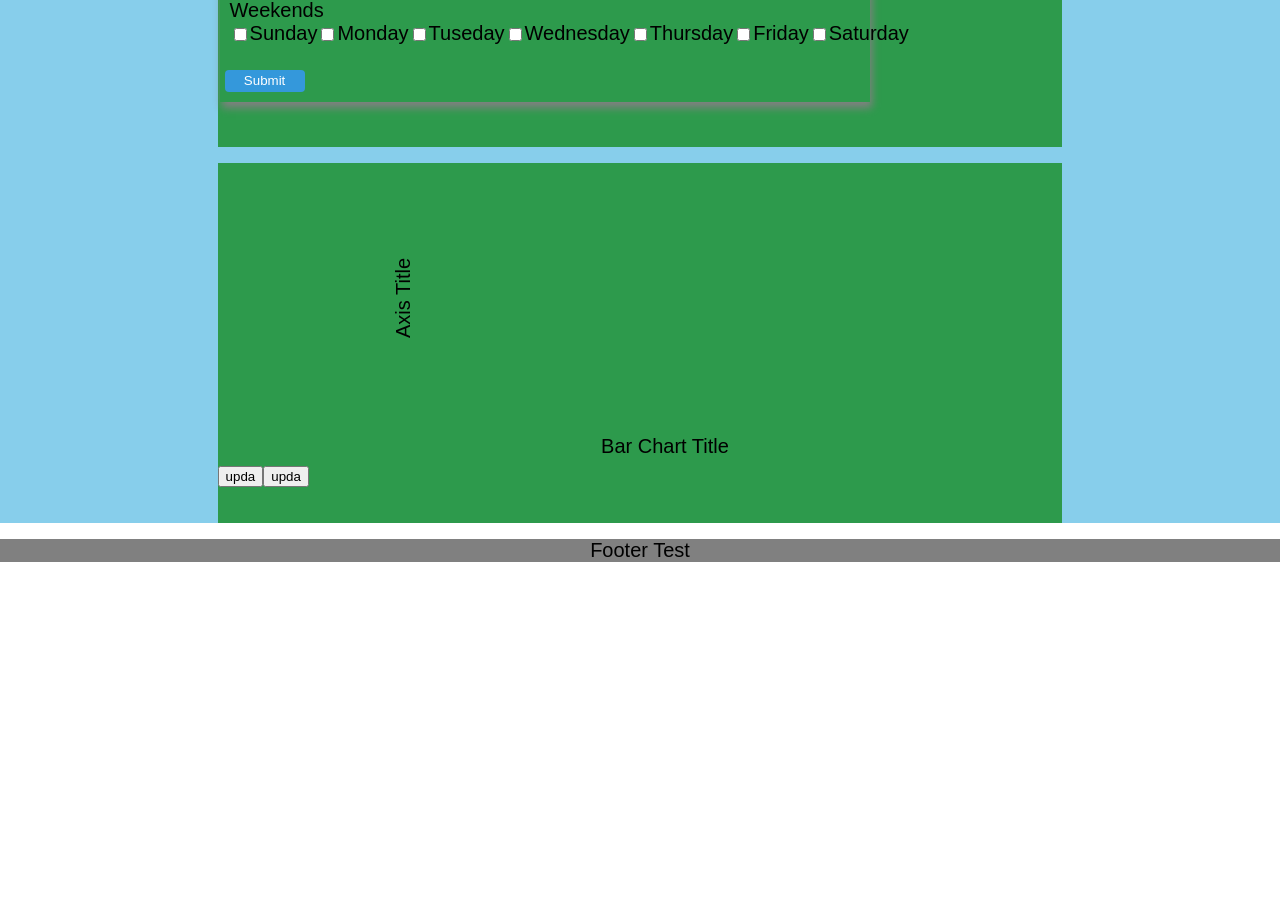
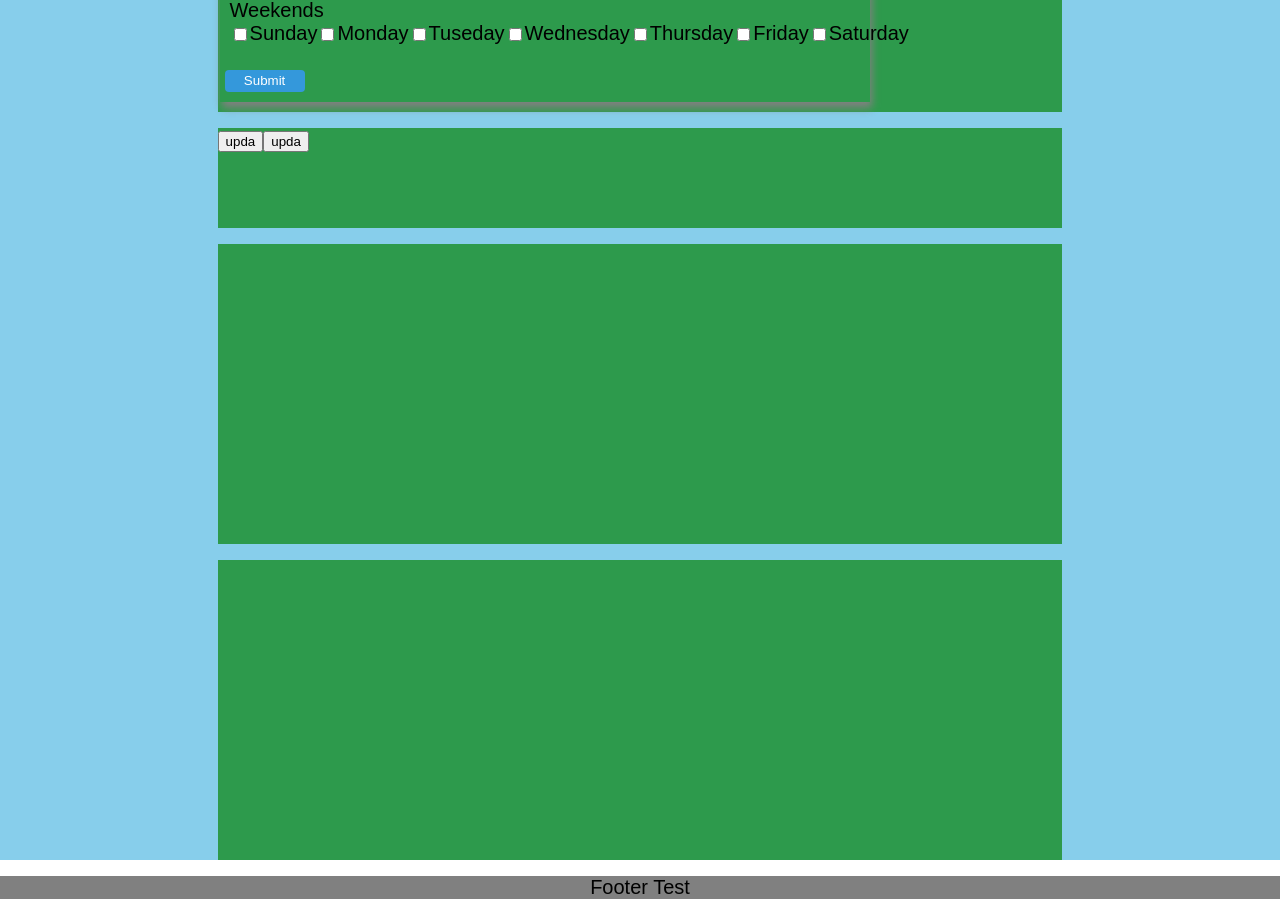
Before and after one commit to HashemSami/GOC-board-client, a React (Create React App) app: page / in a window 1280 px wide. Shown: the part 238-1137 px from the top of the page. Before the commit the page ends 800 px from the top, so only its background shows below. Built offline with nearby package versions, Linux system fonts and the light colour scheme.

Commit message:
added update function to bar chart

```diff
--- a/src/components/dynamic-chart/DynamicChart.component.tsx
+++ b/src/components/dynamic-chart/DynamicChart.component.tsx
@@ -2,30 +2,14 @@ import { FC, useEffect, useRef, useState } from "react";
 import { DynamicChartContainer } from "./DynamicChart.styles";
 
 import { d3Chart } from "./d3-chart";
-
-const data = [
-  { value: 272, name: "Hashem" },
-  { value: 124, name: "Sami" },
-  { value: 200, name: "Moh" },
-  { value: 220, name: "Kareem" },
-  { value: 185, name: "Sara" },
-  { value: 185, name: "Sarasss" },
-  { value: 185, name: "Hashhhhhh" },
-];
-const data2 = [
-  { value: 124, name: "Sami" },
-  { value: 220, name: "Kareem" },
-  { value: 185, name: "Sarasd" },
-  { value: 185, name: "Saraff" },
-  { value: 185, name: "Saragh" },
-];
+import { ChartProps } from "../../models";
 
 interface DynamicChartProps {
   width: number;
   height: number;
 }
 
-const DynamicChart: FC<DynamicChartProps> = ({ width, height }) => {
+const DynamicChart: FC<ChartProps> = ({ width, height, updateFunction }) => {
   const chartDiv = useRef<HTMLDivElement | null>(null);
 
   const [barC, setBarC] = useState<any>();
@@ -34,27 +18,23 @@ const DynamicChart: FC<DynamicChartProps> = ({ width, height }) => {
     if (!chartDiv.current) {
       return;
     }
-    const chart = d3Chart(chartDiv.current, width, height, data);
+    const chart = d3Chart(chartDiv.current, width, height);
 
     const barChart = chart.barChart();
 
+    updateFunction(barChart);
     setBarC(barChart);
   }, []);
 
-  const updateBar = () => {
-    barC.updateData(data2);
-    // barC.barChart(data);
-  };
-  const updateBar2 = () => {
-    barC.updateData(data);
-    // barC.barChart(data);
-  };
-
   return (
     <div>
-      <DynamicChartContainer ref={chartDiv} width={width} height={height}></DynamicChartContainer>
-      <button onClick={updateBar}>upda</button>
-      <button onClick={updateBar2}>upda</button>
+      <DynamicChartContainer
+        ref={chartDiv}
+        width={width}
+        height={height}
+      ></DynamicChartContainer>
+      {/* <button onClick={updateBar}>upda</button>
+      <button onClick={updateBar2}>upda</button> */}
     </div>
   );
 };
--- a/src/components/dynamic-chart/d3-chart/charts/barChart.ts
+++ b/src/components/dynamic-chart/d3-chart/charts/barChart.ts
@@ -1,26 +1,34 @@
-import { linearScale, bandScale, getMaxValue, generateBarXAxis, generateBarYAxis, getMinValue } from "../setup/d3Utils";
+import {
+  linearScale,
+  bandScale,
+  getMaxValue,
+  generateBarXAxis,
+  generateBarYAxis,
+  getMinValue,
+} from "../setup/d3Utils";
 import { ChartOptions } from "../setup/models";
 
-export const barChart = (svg: d3.Selection<SVGGElement, unknown, null, undefined>, chartOptions: ChartOptions) => {
+export const barChart = (
+  svg: d3.Selection<SVGGElement, unknown, null, undefined>,
+  chartOptions: ChartOptions
+) => {
   const { width, height, margin } = chartOptions;
 
   // generates axis labels
-  svg
+  const ChartTitle = svg
     .append("text")
     .attr("x", width / 2)
     .attr("y", height + 40)
-    .attr("text-anchor", "middle")
-    .text("Bar Chart Title");
+    .attr("text-anchor", "middle");
 
-  svg
+  const ChartLeftLabel = svg
     .append("text")
     .attr("x", -(height / 2))
     .attr("y", -40)
     .attr("text-anchor", "middle")
     // rotating the text will also rotate the x and the y axis
     // that are belong to the text
-    .attr("transform", "rotate(-90)")
-    .text("Axis Title");
+    .attr("transform", "rotate(-90)");
 
   // we need to call our xAxis generator on our svg
   // but we need to append them to a group to make both axis
@@ -32,11 +40,13 @@ export const barChart = (svg: d3.Selection<SVGGElement, unknown, null, undefined
 
   return {
     updateData: (newData: { name: string; value: number }[]) => {
+      ChartTitle.text("Bar Chart Title");
+      ChartLeftLabel.text("Axis Title");
       // ------------------------------------------------------------
       // xAxis
       // will also do the scaling for the x values (the fields names)
       const x = bandScale(
-        newData.map(d => d.name),
+        newData.map((d) => d.name),
         [0, width]
       );
       x.padding(0.5);
@@ -51,7 +61,10 @@ export const barChart = (svg: d3.Selection<SVGGElement, unknown, null, undefined
       const min = getMinValue(newData);
       // here we will set the scale of our bar chart to fit all the data into
       // our visulaization
-      const y = linearScale([min ? min * 0.95 : 0, max ? max + 10 : 1000], [height, 0]);
+      const y = linearScale(
+        [min ? min * 0.95 : 0, max ? max + 10 : 1000],
+        [height, 0]
+      );
 
       const yAxisCall = generateBarYAxis(y);
       // we need to call our yAxis generator on our svg
@@ -64,6 +77,7 @@ export const barChart = (svg: d3.Selection<SVGGElement, unknown, null, undefined
       // we can use d3 selectAll method to add visulizaion to our data
       // instead of looping through all the data with for each
       // after adding the data to the SVG, we can save it in a variable.
+
       // DATA JOIN
       const rects = svg.selectAll("rect").data(newData);
       // once you set your data using the data() method, you can have access to all the data
@@ -72,21 +86,29 @@ export const barChart = (svg: d3.Selection<SVGGElement, unknown, null, undefined
       // console.log(x.bandwidth());
 
       // EXIT
-      rects.exit().remove();
+      rects
+        .exit()
+        .transition()
+        .duration(500)
+        .attr("y", height)
+        .attr("height", 0)
+        .remove();
 
       // UPDATE
 
-      xAxisSvg.call(xAxisCall);
-      yAxisSvg.call(yAxisCall);
+      xAxisSvg.transition().duration(500).call(xAxisCall);
+      yAxisSvg.transition().duration(500).call(yAxisCall);
 
       rects
+        .transition()
+        .duration(500)
         .attr("x", (data, i) => {
           const xVal = x(data.name);
           return xVal ? xVal : null;
         })
-        .attr("y", d => y(d.value))
+        .attr("y", (d) => y(d.value))
         .attr("width", x.bandwidth())
-        .attr("height", d => height - y(d.value));
+        .attr("height", (d) => height - y(d.value));
 
       // adding to the enter() phase
       // ENTER
@@ -97,10 +119,13 @@ export const barChart = (svg: d3.Selection<SVGGElement, unknown, null, undefined
           const xVal = x(data.name);
           return xVal ? xVal : null;
         })
-        .attr("y", d => y(d.value))
         .attr("width", x.bandwidth())
-        .attr("height", d => height - y(d.value))
-        .attr("fill", "red");
+        .attr("fill", "red")
+        .attr("y", height)
+        .transition()
+        .duration(500)
+        .attr("y", (d) => y(d.value))
+        .attr("height", (d) => height - y(d.value));
 
       // basic version
       // data.forEach((d, i) => {
--- a/src/components/dynamic-chart/d3-chart/index.ts
+++ b/src/components/dynamic-chart/d3-chart/index.ts
@@ -2,10 +2,14 @@ import { svgAppend } from "./setup/d3Utils";
 import { ChartOptions } from "./setup/models";
 import { barChart } from "./charts/barChart";
 
-export const d3Chart = (element: HTMLDivElement, width: number, height: number, data: { name: string; value: number }[]) => {
-  let chartData = data;
-  const getData = () => chartData;
-  const setData = (newData: { name: string; value: number }[]) => (chartData = [...newData]);
+export const d3Chart = (
+  element: HTMLDivElement,
+  width: number,
+  height: number
+) => {
+  // let chartData = data;
+  // const getData = () => chartData;
+  // const setData = (newData: { name: string; value: number }[]) => (chartData = [...newData]);
 
   // to seperate the data visulaization fro the eadge of
   // the canvas or the svg
@@ -18,11 +22,15 @@ export const d3Chart = (element: HTMLDivElement, width: number, height: number,
   };
 
   const svgCanv = svgAppend(element);
-  svgCanv.attr("width", chartOptions.width + margin.left + margin.right).attr("height", chartOptions.height + margin.top + margin.bottom);
+  svgCanv
+    .attr("width", chartOptions.width + margin.left + margin.right)
+    .attr("height", chartOptions.height + margin.top + margin.bottom);
 
   // the variable will be referencing the svg group(g) inside the svg canvas
   // that will be centered in the canvas, and has the margin we set for it
-  const svg = svgCanv.append("g").attr("transform", `translate(${margin.left},${margin.top})`);
+  const svg = svgCanv
+    .append("g")
+    .attr("transform", `translate(${margin.left},${margin.top})`);
 
   console.log(svg);
   const getChartOptions = () => chartOptions;
--- a/src/models/index.ts
+++ b/src/models/index.ts
@@ -1 +1,2 @@
 export * from "./FormModel";
+export * from "./ChartProps";
--- a/src/pages/home-page/HomePage.component.tsx
+++ b/src/pages/home-page/HomePage.component.tsx
@@ -1,4 +1,4 @@
-import { FC } from "react";
+import { FC, useState } from "react";
 import { HomePageContainer, Item } from "./HomePage.styles";
 
 // import { useActions } from "../../hooks/useActions";
@@ -6,17 +6,40 @@ import { HomePageContainer, Item } from "./HomePage.styles";
 // import TimelineViewer from "../../components/timeline/timeline-viewer/TimelineViewer.component";
 import DynamicForm from "../../components/dynamic-form/DynamicForm.component";
 import DynamicChart from "../../components/dynamic-chart/DynamicChart.component";
+import { BarChartObj } from "../../models";
+
+import { data, data2 } from "./testData";
 
 const HomePage: FC = () => {
   // const { setWeekendDays } = useActions();
+  const [barC, setBarC] = useState<BarChartObj | null>(null);
+  const [barC2, setBarC2] = useState<BarChartObj | null>(null);
+
+  const updateBar = () => {
+    if (!barC || !barC2) {
+      return;
+    }
+    barC.updateData(data2);
+    barC2.updateData(data);
+  };
+  const updateBar2 = () => {
+    if (!barC || !barC2) {
+      return;
+    }
+    barC.updateData(data);
+    barC2.updateData(data2);
+  };
 
   const onSubmit = (model: { weekends: string[]; name: string }) => {
-    const weekendsNumbers = model.weekends.map(d => parseInt(d));
+    const weekendsNumbers = model.weekends.map((d) => parseInt(d));
     // setWeekendDays(weekendsNumbers);
     console.log(model);
   };
 
-  const handleSttingsOnChange = (values: { weekends: string[]; name: string }) => {
+  const handleSttingsOnChange = (values: {
+    weekends: string[];
+    name: string;
+  }) => {
     if (!values) {
       return;
     }
@@ -31,7 +54,12 @@ const HomePage: FC = () => {
         <DynamicForm
           title="Settings"
           model={[
-            { key: "name", label: "Name", element: "input", props: { required: true } },
+            {
+              key: "name",
+              label: "Name",
+              element: "input",
+              props: { required: true },
+            },
             {
               key: "weekends",
               label: "Weekends",
@@ -48,14 +76,35 @@ const HomePage: FC = () => {
               props: {},
             },
           ]}
-          onSubmit={model => {
+          onSubmit={(model) => {
             onSubmit(model);
           }}
-          getOnChangeValues={values => handleSttingsOnChange(values)}
+          getOnChangeValues={(values) => handleSttingsOnChange(values)}
         />
       </Item>
       <Item>
-        <DynamicChart width={500} height={300} />
+        <button onClick={updateBar}>upda</button>
+        <button onClick={updateBar2}>upda</button>
+      </Item>
+      <Item>
+        <DynamicChart
+          chartType="barChart"
+          width={500}
+          height={300}
+          updateFunction={(func) => {
+            setBarC(func);
+          }}
+        />
+      </Item>
+      <Item>
+        <DynamicChart
+          chartType="barChart"
+          width={500}
+          height={300}
+          updateFunction={(func) => {
+            setBarC2(func);
+          }}
+        />
       </Item>
       {/* <Item>item2</Item>
       <Item>item3</Item>
--- /dev/null
+++ b/src/pages/home-page/testData.ts
@@ -0,0 +1,16 @@
+export const data = [
+  { value: 272, name: "Hashem" },
+  { value: 124, name: "Sami" },
+  { value: 200, name: "Moh" },
+  { value: 220, name: "Kareem" },
+  { value: 185, name: "Sara" },
+  { value: 185, name: "Sarasss" },
+  { value: 185, name: "Hashhhhhh" },
+];
+export const data2 = [
+  { value: 124, name: "Sami" },
+  { value: 220, name: "Kareem" },
+  { value: 185, name: "Sarasd" },
+  { value: 185, name: "Saraff" },
+  { value: 185, name: "Saragh" },
+];
```
Also changed, not shown: src/components/dynamic-chart/d3-chart/setup/models.ts (+9 -0 lines), src/models/ChartProps.ts (added, +22 -0 lines).
